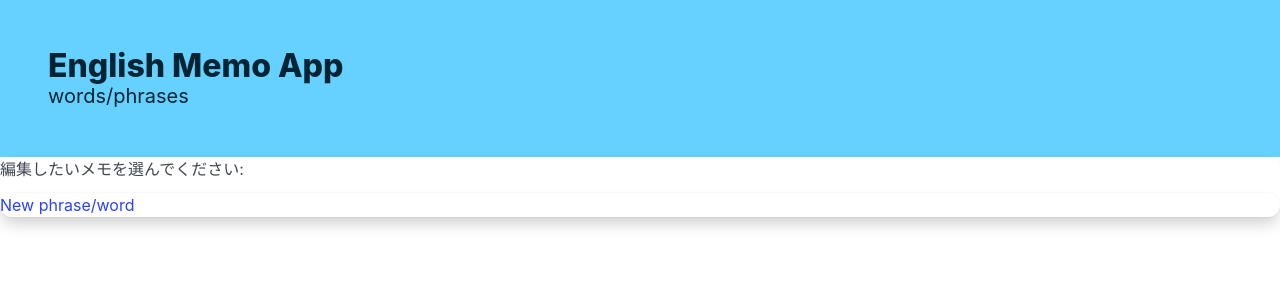
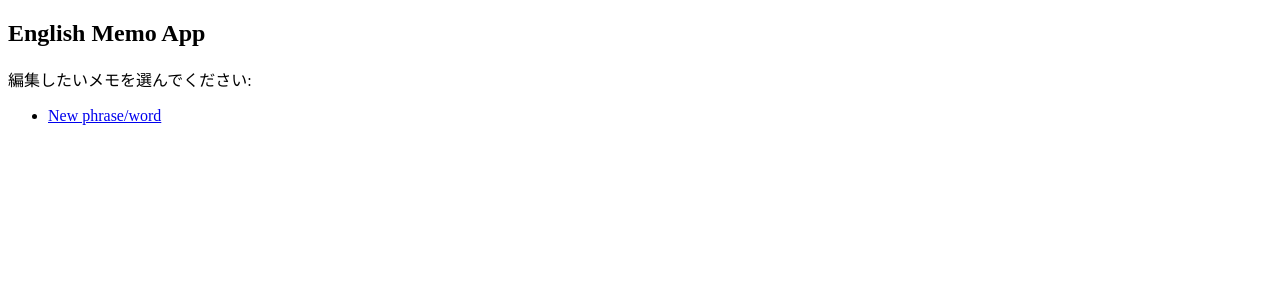
Before and after one commit to taiga-create/English-Memo-App, a Flask app: page / in a window 1280 px wide. Shown: the top 300 px of the page. Run offline with Flask 3, Linux system fonts and the light colour scheme.

Commit message:
change stylesheet

```diff
--- a/templates/base.html
+++ b/templates/base.html
@@ -3,16 +3,14 @@
     <head>
         <meta charset="UTF-8">
         <meta name="viewport" content="width=device-width, initial-scale=1">
-        <link rel="stylesheet"
-         href="https://cdn.jsdelivr.net/npm/bulma@1.0.4/css/bulma.min.css">
+        <link rel="stylesheet" type="text/css" href="styles.css">
         <title>English Memo App</title>
     </head>
     <body>
         <header>
-            <section class="hero is-info">
-                <div class="hero-body">
-                    <p class="title">English Memo App</p>
-                    <p class="subtitle">words/phrases</p>
+            <section>
+                <div>
+                    <h1>English Memo App</h1>
                 </div>
             </section>
         </header>
--- a/templates/list.html
+++ b/templates/list.html
@@ -1,10 +1,10 @@
 {% extends "base.html" %}
 {% block contents %}
-<div class='card'>
+<div>
         編集したいメモを選んでください:
-    <ul class>
+    <ul>
         {% for it in items %}
-        <li class="card my-3">
+        <li>
             <a href="/memo/{{ it.id }}">
                 {{ it.phrase }}
             </a>
--- a/templates/memo.html
+++ b/templates/memo.html
@@ -1,7 +1,7 @@
 {% extends "base.html" %}
 
 {% block contents %}
-<div class="card p-3">
+<div>
     <form method="POST">
         <label class="label" for="phrase">フレーズ：</label>
         <input id="phrase" name="phrase" type="text" value="{{ it.phrase }}" class="input">
```
